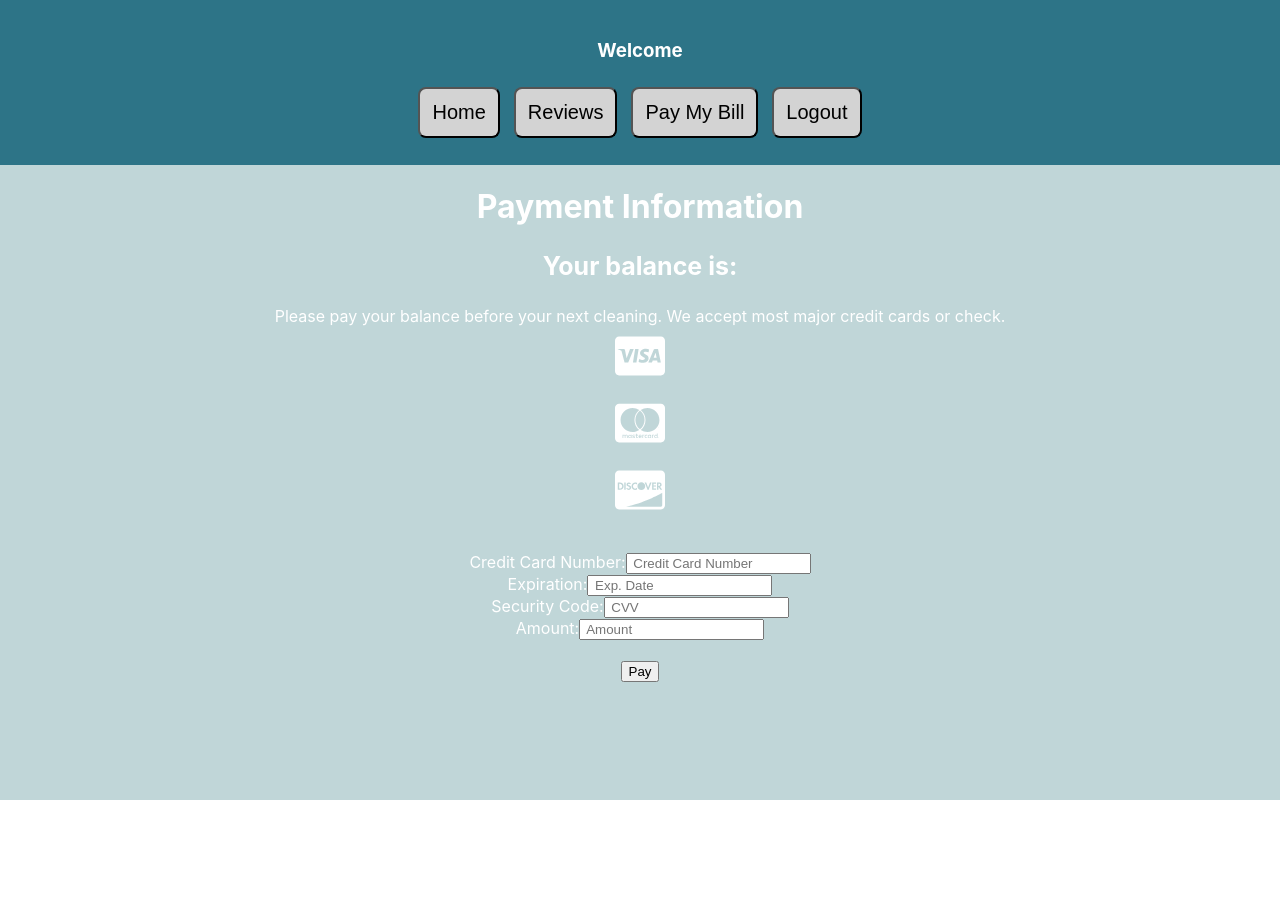
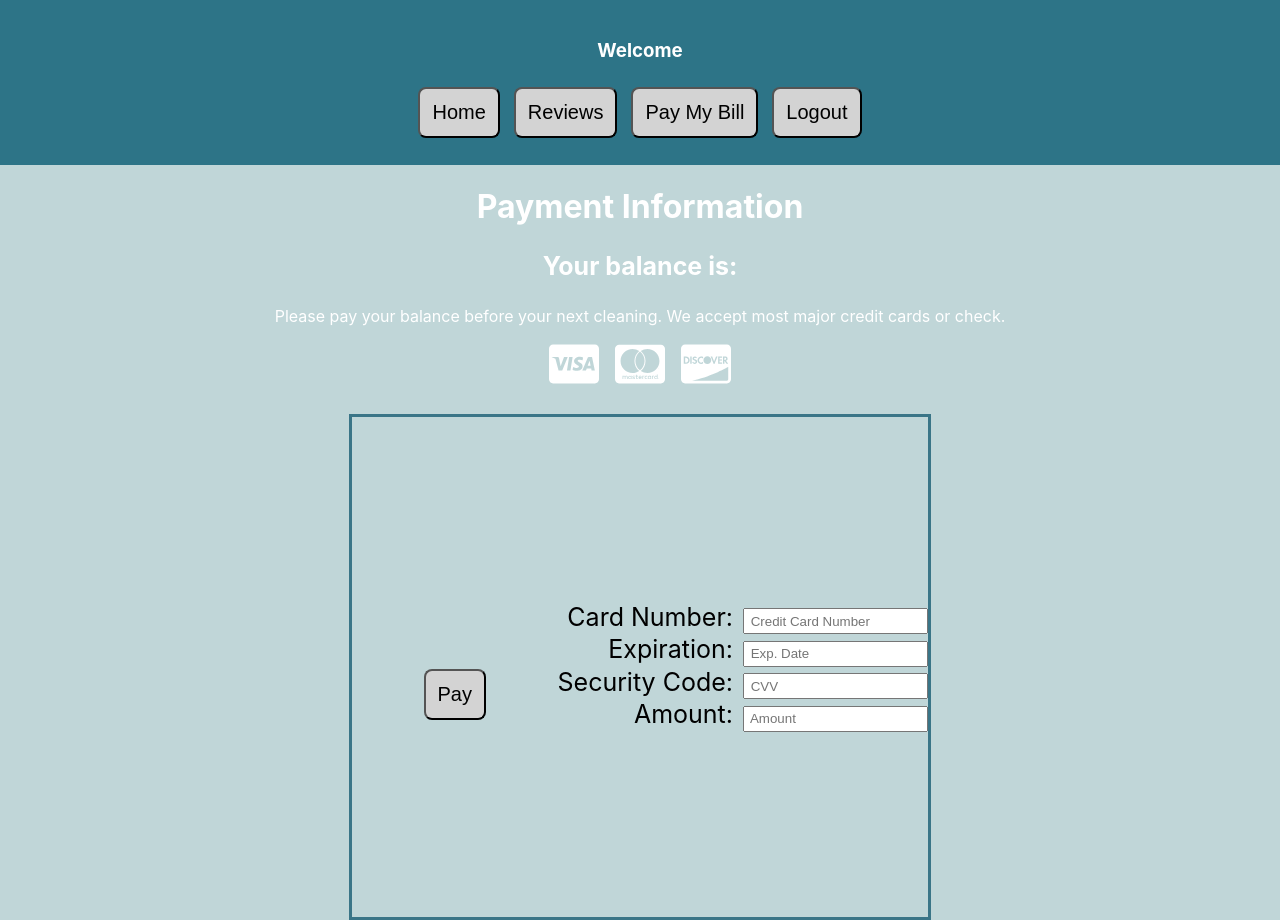
Before and after one commit to Cstephens-1/PoolBoy, a React (Create React App) app: page /paymybill in a window 1280 px wide. Before the commit the page ends 800 px from the top, so only its background shows below. Built offline with nearby package versions, Linux system fonts and the light colour scheme; no server answers.

Commit message:
FINISHED EXCEPT CSS

```diff
--- a/src/App.js
+++ b/src/App.js
@@ -4,7 +4,7 @@ import NavBar from './components/NavBar';
 import Reviews from './components/Reviews';
 import BillPay from './components/BillPay';
 import TermsOfService from './components/TermsOfService';
-import {BrowserRouter, Switch, Route} from "react-router-dom";
+import {BrowserRouter, Route} from "react-router-dom";
 import Home from "./components/Home"
 import { useEffect, useState } from "react"
 
@@ -12,28 +12,24 @@ import { useEffect, useState } from "react"
 
 function App() {
 
-  const [owners, setOwners] = useState([])
-
-  // const [user, setUser]= useState([owner[0]].name)
-
-  //get the list of owners
-  useEffect(()=>{
-      fetch("http://localhost:9292/owners")
-      .then(resp=>resp.json())
-      .then(each_owner=> setOwners(each_owner))
-  }, [])
+  // const [owners, setOwners] = useState([])
 
 
 
-let user = owners[0]
-console.log(user)
+  // //get the list of owners
+  // useEffect(()=>{
+  //     fetch("http://localhost:9292/owners")
+  //     .then(resp=>resp.json())
+  //     .then(each_owner=> setOwners(each_owner))
+  // }, [])
+
 
   return (
     <div className="App">
         <BrowserRouter>
           <AppWrapper>
             <NavBarWrapper>
-            <NavBar user={user}/>
+            <NavBar />
             </NavBarWrapper>
               <Route exact path="/reviews">
                 <Reviews />
@@ -56,7 +52,7 @@ console.log(user)
   export default App;
 
 const AppWrapper = styled.div`
-background-color: #c0d6d8 ;
+
 top: 0%;
 bottom: 0%;
 left: 0%;
@@ -67,14 +63,8 @@ color: white;
 min-height: 100vh;
 min-width: 100vh;
 `
-
-const FooterWrapper = styled.footer`
-/* background-color: #282828; */
-background-color: #fff;
-bottom: 0;
-position: absolute;
-`
 const NavBarWrapper = styled.div`
   background-color: #2d7487;
   padding: 20px;
+  z-index: +1;
 `
--- a/src/components/BillPay.js
+++ b/src/components/BillPay.js
@@ -8,50 +8,55 @@ function BillPay(){
         <Balance>Your balance is:</Balance>
         <div>Please pay your balance before your next cleaning. We accept most major credit cards or check. </div>
         <IconContainer>
-        <FaIcons.FaCcVisa />
-        </IconContainer>
-        <IconContainer>
+            <CardContainer>
+                <FaIcons.FaCcVisa />
+            </CardContainer>
+        {/* </IconContainer>
+        <IconContainer> */}
+        <CardContainer>
         <FaIcons.FaCcMastercard />
-        </IconContainer>
-        <IconContainer>
+        </CardContainer>
+        {/* </IconContainer>
+        <IconContainer> */}
+        <CardContainer>
         <FaIcons.FaCcDiscover />
+        </CardContainer>
         </IconContainer>
 
-            <br></br>
-        <form>
-            <label>
-                Credit Card Number:
-            <input placeholder=" Credit Card Number"/>
-            </label>
+        <FormStyler>
+            <LabelMaker>
+                Card Number:
+                    <InputStyler placeholder=" Credit Card Number"/>
+            </LabelMaker>
 
             <br></br>
 
-            <label>
+            <LabelMaker>
                 Expiration:
-            <input placeholder=" Exp. Date"/>
-            </label>
+            <InputStyler placeholder=" Exp. Date"/>
+            </LabelMaker>
 
             <br></br>
 
-        <label>
+        <LabelMaker>
             Security Code:
-            <input placeholder=" CVV"/>
-            </label>
+            <InputStyler placeholder=" CVV"/>
+            </LabelMaker>
 
             <br></br>
 
-            <label>
+            <LabelMaker>
                 Amount:
-            <input placeholder=" Amount"/>
-            </label>
+            <InputStyler placeholder=" Amount"/>
+            </LabelMaker>
 
-            <br></br>
+            {/* <br></br>
 
-            <br></br>
-            <button type="Submit">Pay</button>
+            <br></br> */}
+            <Button type="Submit">Pay</Button>
 
 
-        </form>
+        </FormStyler>
         </>
 
 
@@ -74,4 +79,46 @@ const Balance = styled.h3`
 const IconContainer = styled.div`
     margin: 5px;
     font-size: 50px;
+    display: flex;
+    flex-direction: row;
+    justify-content: center;
 `
+
+const CardContainer = styled.div`
+    margin: 8px;
+`
+
+const FormStyler = styled.form`
+    height: 500px;
+    border-style: solid;
+    border-color: #3a7587;
+    width: 45%;
+    margin: auto;
+    align-content: center ;
+    display: inline-block;
+`
+
+const LabelMaker = styled.label`
+    color:black;
+    font-size: 25px;
+    float: right;
+    display: block;
+    position: relative;
+`
+
+const Button = styled.button`
+    font-size: 20px;
+    border-radius: 8px;
+    background-color: lightgrey;
+    margin: 7px;
+    padding: 12px;
+`
+
+const InputStyler= styled.input`
+    margin-left: 10px;
+    height: 20px;
+    position: relative;
+    display: inline-block;
+
+
+`
--- a/src/components/Description.js
+++ b/src/components/Description.js
@@ -18,8 +18,16 @@ function Description(){
 export default Description
 
 const PStyler = styled.p`
-    color: black;
+    color: #3a7587;
     font-size: 24px;
-    width: 300px;
+    width: 500px;
     margin: auto;
+    z-index: 1;
+    margin-top: 15px;
+    padding-bottom: 15px;
+    border-style: solid;
+    margin-bottom: 15px;
+    padding-bottom: 15px;
+
+
 `
--- a/src/components/Footer.js
+++ b/src/components/Footer.js
@@ -11,7 +11,7 @@ function Footer(){
             <AboutSection>
                 <h2>About Us</h2>
                 <NavLink path="/">Schedule your next cleaning</NavLink>
-                {/* <NavLink path="/">Testimonials</NavLink> */}
+
 
                 <NavLink path="/">Investors</NavLink>
                 <NavLink path="/tos">TermsOfService</NavLink>
@@ -31,7 +31,7 @@ function Footer(){
             <h2>Social Media</h2>
                <NavLink path="/">FaceBook</NavLink>
                <NavLink path="/">Instagram</NavLink>
-               {/* <NavLink path="/">YouTube</NavLink> */}
+
                <NavLink path="/">Twitter</NavLink>
             </SocialMediaSection>
 
@@ -56,6 +56,7 @@ const NavLink = styled(Link)`
         position: absolute;
          left: 0%;
         right: 0%;
+        /* margin-top: 15px; */
         /* bottom: 0%; */
     `
 
--- a/src/components/Home.js
+++ b/src/components/Home.js
@@ -7,16 +7,20 @@ import Video from "./Video"
 
 function Home(){
     return(
-        <div>
-            <Video />
+
+        <Div>
             <H1>PoolBoy</H1>
             <IconContainer>
             <FaIcons.FaSwimmingPool />
             </IconContainer>
-            <Description />
+            <Video />
+        <Description />
+        <Footer />
 
-            <Footer />
-        </div>
+
+
+        </Div>
+
     )
 }
 
@@ -27,8 +31,14 @@ const IconContainer = styled.div`
     margin: 5px;
     font-size: 300px;
     margin-top: -3%;
+    margin-bottom: -3%;
 `
 
 const H1 = styled.h1`
     font-size: 100px;
+    margin-bottom: -2%;
+    margin-top: -1%;
 `
+const Div = styled.div`
+    margin-bottom: 15px;
+`
--- a/src/components/NavBar.js
+++ b/src/components/NavBar.js
@@ -5,9 +5,13 @@ import { useEffect, useState } from "react"
 
 
 
-function NavBar({user}){
+
+function NavBar({owner}){
 
     // console.log(user)
+    const [user, setUser]=useState({})
+
+    console.log(owner)
 
 
     const [login, setLogin] = useState([false])
--- a/src/components/ReviewCard.js
+++ b/src/components/ReviewCard.js
@@ -2,7 +2,6 @@ import styled from "styled-components"
 
 function ReviewCard({map_rev, handleDelete}){
 
-    console.log("This is MAP", map_rev)
 
     function deleteThisReview(){
         console.log("This is from the delete button in review card", map_rev)
@@ -14,6 +13,7 @@ function ReviewCard({map_rev, handleDelete}){
         <li key={map_rev.id}>
             <h2>{map_rev.rating}</h2>
             <p>{map_rev.comment} </p>
+            <p>{map_rev.cleaner_name}</p>
             <Button onClick={deleteThisReview}>Delete</Button>
         </li>
     )
--- a/src/components/Reviews.js
+++ b/src/components/Reviews.js
@@ -4,6 +4,7 @@ import ReviewCard from "./ReviewCard"
 
 function Reviews(){
     const [reviews, setReviews] = useState([])
+    const [nameForCleaner, setNameForCleaner] = useState("")
 
       //post headers
     const headers = {
@@ -19,6 +20,13 @@ function Reviews(){
             setReviews(review)})
         },  []);
 
+
+        function getAllReviews(){
+            fetch("http://localhost:9292/reviews")
+        .then(resp=> resp.json())
+        .then(review => {
+            setReviews(review)})
+        }
     // // post a new review to the backend
     function addNewRev(review){
         fetch("http://localhost:9292/reviews", {
@@ -27,7 +35,7 @@ function Reviews(){
             headers,
         })
         .then(resp=>resp.json())
-        .then(newReview=> setReviews([...reviews, newReview]))
+        .then(newReview=> getAllReviews())
     }
 
     function handleCreate(synthRev){
@@ -37,7 +45,7 @@ function Reviews(){
             comment: synthRev.target[1].value,
             // owner_id: "",
             // pool_id: "",
-            // cleaner: e.target[2].value,
+            cleaner_id: synthRev.target[2].value,
         }
         addNewRev(newRev)
     }
@@ -49,6 +57,14 @@ function Reviews(){
             let reviewsRemaining = reviews.filter(eachReview=> eachReview.id !== review.id);
             setReviews([...reviewsRemaining])
         }
+
+    function handleChange(synthEvent){
+        console.log(synthEvent.target.value)
+        if (synthEvent.target.value === "Sam" || synthEvent.target.value === "Joe" ){
+        }
+        setNameForCleaner(synthEvent.target.value)
+
+    }
 
     //questions for Sam:
 // // how to pull cleaner name from his id
@@ -69,8 +85,11 @@ function Reviews(){
                 <Label>Comment:</Label>
                 <Input placeholder="Comment"></Input>
                 <br />
-                {/* <label>Cleaner:</label>
-                <input placeholder="cleaner" name="cleaner" type="text"></input> */}
+                <label>
+                    Cleaner: <input value = {nameForCleaner} onChange={handleChange} />
+                </label>
+
+
                 <Button  type="submit">Leave a review</Button>
             </form>
         </FormStyler>
--- a/src/components/Video.css
+++ b/src/components/Video.css
@@ -2,8 +2,9 @@ video {
     object-fit: cover;
     width: 100%;
     height: 100%;
-    position: fixed;
-    z-index: -1;
+    position: flex;
+    z-index: 0;
+
 }
 
 .PoolPic{
@@ -15,4 +16,5 @@ video {
     align-items: center;
     box-shadow: inset 0 0 0 1000px rgba(0, 0, 0, 0.2);
     object-fit: contain;
+
 }
--- a/src/index.css
+++ b/src/index.css
@@ -5,6 +5,7 @@ body {
     sans-serif;
   -webkit-font-smoothing: antialiased;
   -moz-osx-font-smoothing: grayscale;
+  background-color: #c0d6d8 ;
 }
 
 code {
```
